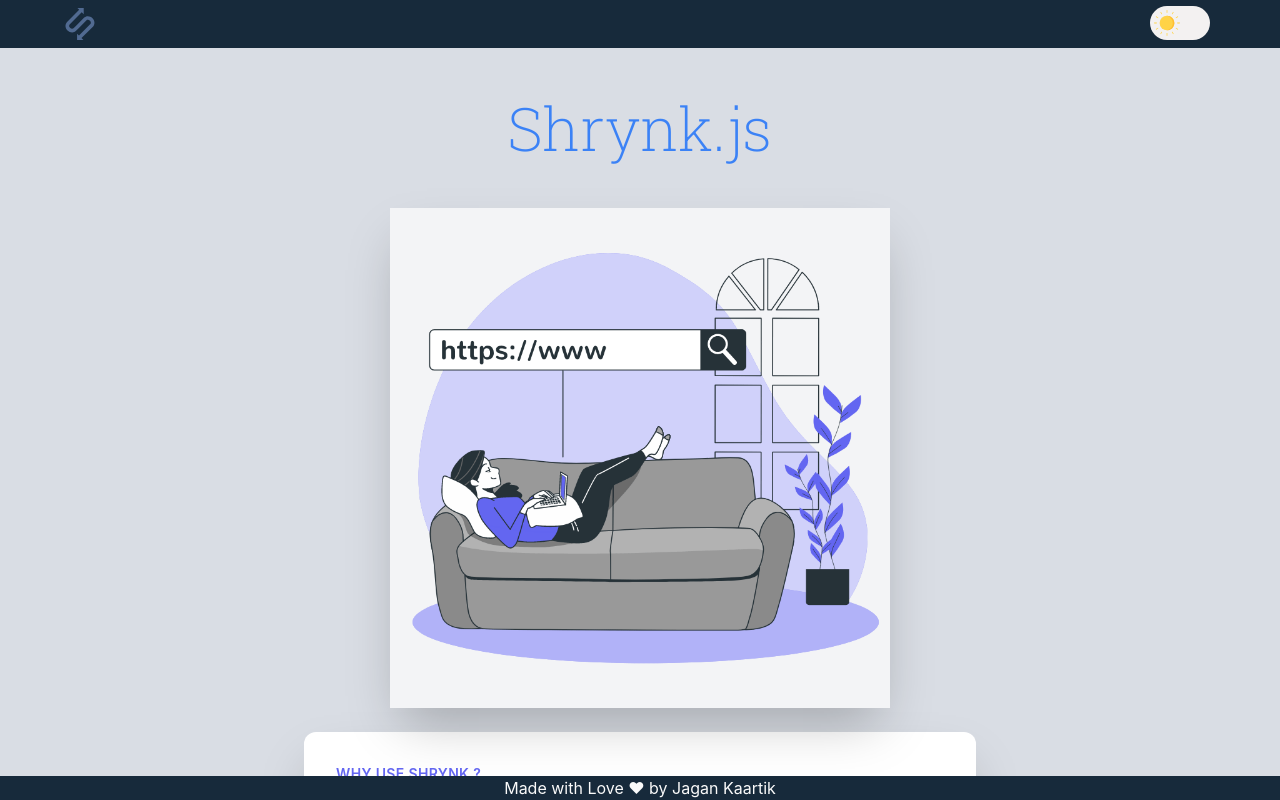
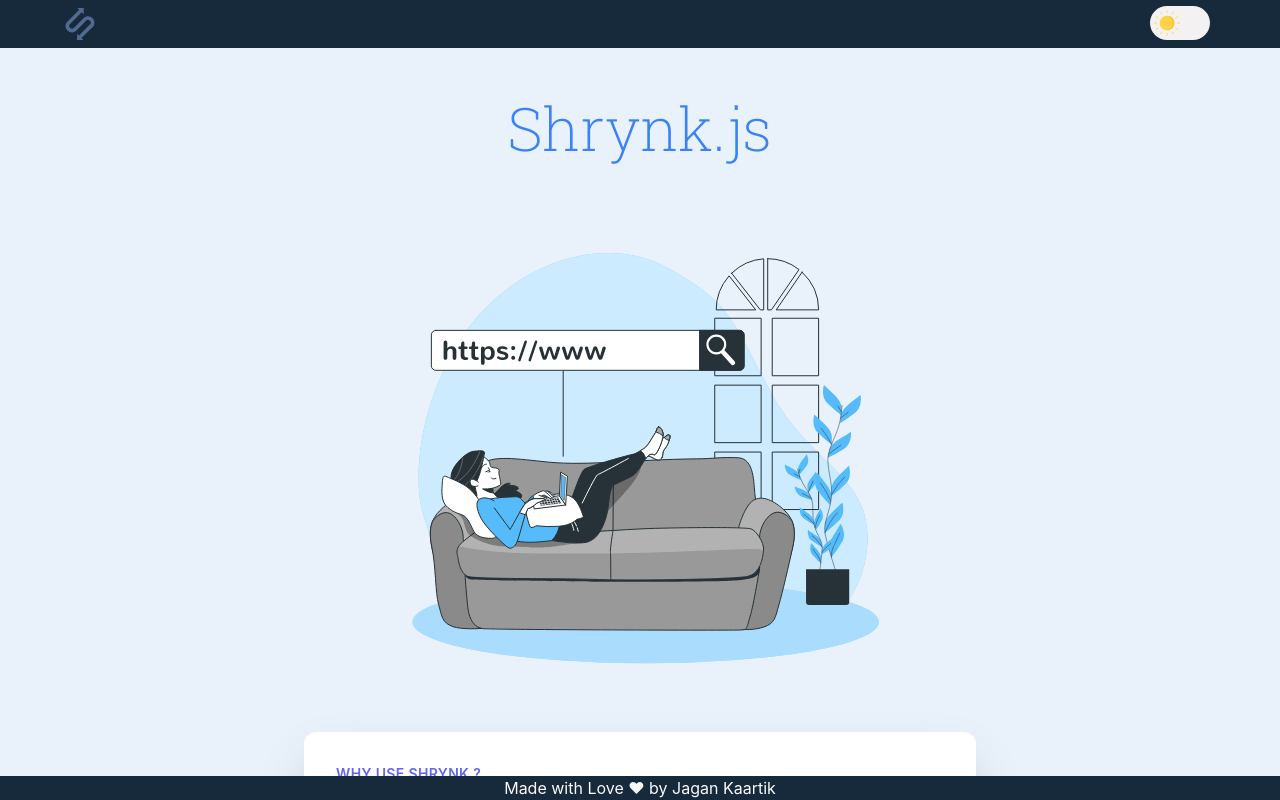
Before and after one commit to JaganKaartik/Shrynk.js, a React (Create React App) app in the folder app/: page / in a window 1280 px wide. Built offline with nearby package versions, Linux system fonts and the light colour scheme; no server answers.

Commit message:
Updated UI

```diff
--- a/app/src/assets/css/color.css
+++ b/app/src/assets/css/color.css
@@ -1,5 +1,5 @@
 :root {
-  --bg-color: rgb(217, 221, 228);
+  --bg-color: #e9f2fa;
   --nav-color: #172a3b;
   --home-container-card: #fafafa;
   --footer-color: #fafafa;
@@ -16,10 +16,11 @@
 }
 
 [data-theme='dark'] {
-  --bg-color: #010a11ee;
-  --nav-color: #0f1318;
+  /* --bg-color: #031829; */
+  --bg-color: #020d1d;
+  --nav-color: #080b0e;
   --home-container-card: #0b1c2c;
-  --footer-color: #4b7297;
+  --footer-color: #518bc2;
   --footer-bg: #0f1318;
   --stripped-odd: #102a43;
   --stripped-even: #243b53;
--- a/app/src/assets/css/main.css
+++ b/app/src/assets/css/main.css
@@ -40,3 +40,7 @@
   flex: 1;
   display: flex;
 }
+
+.def-dash-card {
+  font-family: 'Open Sans', sans-serif;
+}
--- a/app/src/components/Commons/Footer.js
+++ b/app/src/components/Commons/Footer.js
@@ -2,7 +2,7 @@ import React from 'react';
 
 const Footer = () => {
   return (
-    <div className="footer flex justify-center items-center h-11 text-white">
+    <div className="footer flex justify-center items-center h-11">
       <p>Made with Love ❤ by Jagan Kaartik</p>
     </div>
   );
--- a/app/src/components/Dashboard/DefaultDash.js
+++ b/app/src/components/Dashboard/DefaultDash.js
@@ -18,7 +18,7 @@ export default function DefaultDash() {
             <div class="uppercase tracking-wide text-sm text-indigo-500 font-semibold">
               Welcome to Shrynk
             </div>
-            <p class="block mt-1 text-lg leading-tight font-medium text-black hover:underline">
+            <p class="def-dash-card block mt-1 text-lg leading-tight font-medium text-black hover:underline">
               Start shrynking your long urls to view your dashboard.
             </p>
           </div>
--- a/app/src/components/Home/index.js
+++ b/app/src/components/Home/index.js
@@ -1,5 +1,5 @@
 import React, { useEffect, useState, useContext } from 'react';
-import homeGif from '../../assets/images/homeRelaxed.gif';
+import homeGif from '../../assets/images/www.svg';
 import { API_URL } from '../../config';
 import { login } from '../../helpers/token.helper';
 import { getUserInfo } from '../../helpers/api.helper';
@@ -46,7 +46,7 @@ export default function Home() {
       <div className={'flex flex-col justify-center items-center'}>
         <h1 className={'title text-blue-500 text-6xl mt-10'}>Shrynk.js</h1>
         <img
-          className="h-auto w-full object-cover md:flex-shrink-0 shadow-2xl"
+          className="h-auto w-full object-cover md:flex-shrink-0"
           src={homeGif}
           alt="loading..."
           style={{ maxWidth: '500px', margin: '50px auto 0' }}
@@ -116,7 +116,7 @@ export default function Home() {
       <div className="flex justify-center">
         <div className="md:flex-shrink-0 grid grid-cols-1 gap-4">
           <button
-            className="rounded-xl w-full shadow-2xl inline-flex items-center h-12 px-5 text-indigo-100 transition duration-200 ease-in-out bg-green-800 hover:bg-red-400 transform hover:-translate-y-1 hover:scale-110 .."
+            className="rounded-xl w-full shadow-2xl inline-flex items-center h-12 px-5 text-indigo-100 transition duration-200 ease-in-out bg-blue-600 hover:bg-red-400 transform hover:-translate-y-1 hover:scale-110 .."
             onClick={() => onClickHandler('google')}
           >
             <span>Login with Google</span>
@@ -127,18 +127,6 @@ export default function Home() {
               <path d="M512 64C264.6 64 64 264.6 64 512s200.6 448 448 448 448-200.6 448-448S759.4 64 512 64zm167 633.6C638.4 735 583 757 516.9 757c-95.7 0-178.5-54.9-218.8-134.9C281.5 589 272 551.6 272 512s9.5-77 26.1-110.1c40.3-80.1 123.1-135 218.8-135 66 0 121.4 24.3 163.9 63.8L610.6 401c-25.4-24.3-57.7-36.6-93.6-36.6-63.8 0-117.8 43.1-137.1 101-4.9 14.7-7.7 30.4-7.7 46.6s2.8 31.9 7.7 46.6c19.3 57.9 73.3 101 137 101 33 0 61-8.7 82.9-23.4 26-17.4 43.2-43.3 48.9-74H516.9v-94.8h230.7c2.9 16.1 4.4 32.8 4.4 50.1 0 74.7-26.7 137.4-73 180.1z" />
             </svg>
           </button>
-          {/* <button
-            className="rounded-xl w-full shadow-2xl inline-flex items-center h-12 px-5 text-indigo-100 transition duration-200 ease-in-out bg-indigo-500 hover:bg-red-400 transform hover:-translate-y-1 hover:scale-110 .."
-            onClick={() => onClickHandler('twitter')}
-          >
-            <span>Login with Twitter</span>
-            <svg
-              className="w-5 h-5 ml-2  fill-current icon"
-              viewBox="0 0 1024 1024"
-            >
-              <path d="M512 64C264.6 64 64 264.6 64 512s200.6 448 448 448 448-200.6 448-448S759.4 64 512 64zm167 633.6C638.4 735 583 757 516.9 757c-95.7 0-178.5-54.9-218.8-134.9C281.5 589 272 551.6 272 512s9.5-77 26.1-110.1c40.3-80.1 123.1-135 218.8-135 66 0 121.4 24.3 163.9 63.8L610.6 401c-25.4-24.3-57.7-36.6-93.6-36.6-63.8 0-117.8 43.1-137.1 101-4.9 14.7-7.7 30.4-7.7 46.6s2.8 31.9 7.7 46.6c19.3 57.9 73.3 101 137 101 33 0 61-8.7 82.9-23.4 26-17.4 43.2-43.3 48.9-74H516.9v-94.8h230.7c2.9 16.1 4.4 32.8 4.4 50.1 0 74.7-26.7 137.4-73 180.1z" />
-            </svg>
-          </button> */}
           <br />
         </div>
       </div>
```
Also changed, not shown: app/src/assets/images/www.svg (added).
